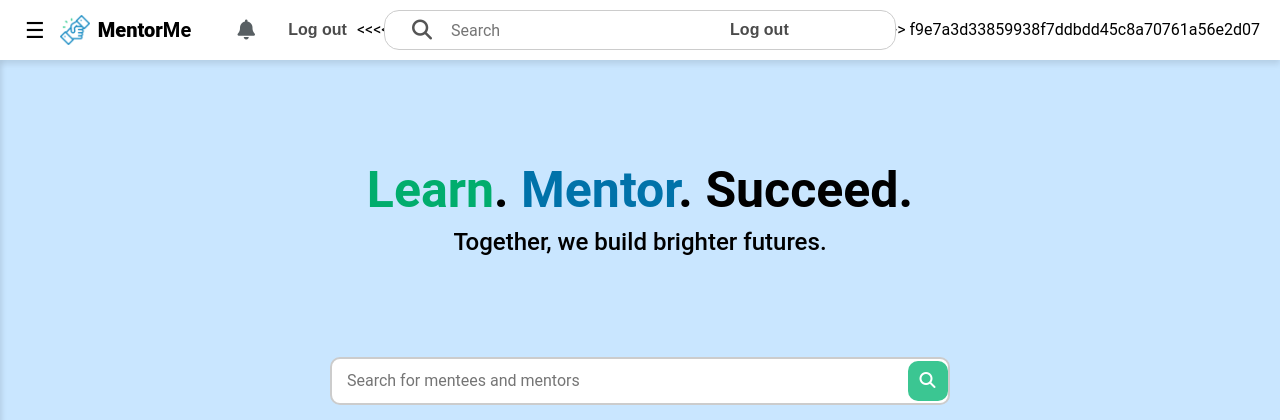
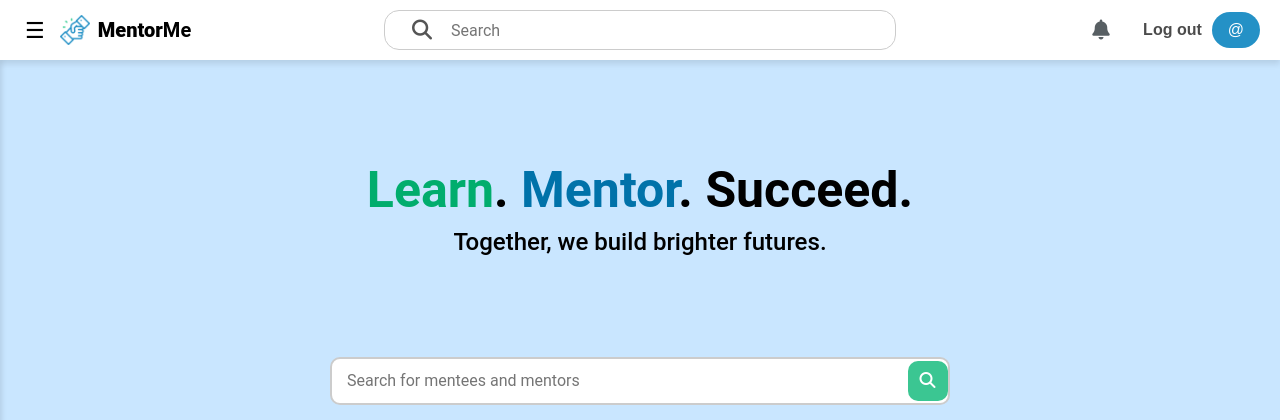
Before and after one commit to Debelyi-Illia/APTeam, a Django app: page /search/ in a window 1280 px wide. Shown: the top 420 px of the page. Run offline with Django 5.2, Linux system fonts and the light colour scheme; some libraries are stand-ins or nearby versions.

Commit message:
conflict fixed

```diff
--- a/MentorMe/myapp/templates/navbar_after_login.html
+++ b/MentorMe/myapp/templates/navbar_after_login.html
@@ -16,7 +16,6 @@
 
   <div class="collapse navbar-collapse justify-content-end" id="navbarCollapse">
     <i class="fa fa-bell notification-icon" onclick="toggleNotifications()"></i>
-
     <!-- logout form post -->
     <form
       id="logout-form"
@@ -27,16 +26,8 @@
       {% csrf_token %}
     </form>
 
-<<<<<<< HEAD
-    <a href="/user_profile" class="btn btn-login">@user_name</a>
-  </div>
-=======
-    <div class="collapse navbar-collapse justify-content-end" id="navbarCollapse">
-        <i class="fa fa-bell notification-icon" onclick="toggleNotifications()"></i>
-        <a href="#" class="signup-link">Log out</a>
         <a href="/user_profile" class="btn btn-login">@{{ user.username}}</a>
     </div>
->>>>>>> f9e7a3d33859938f7ddbdd45c8a70761a56e2d07
 </nav>
 
 <!-- Sidebar -->
```
